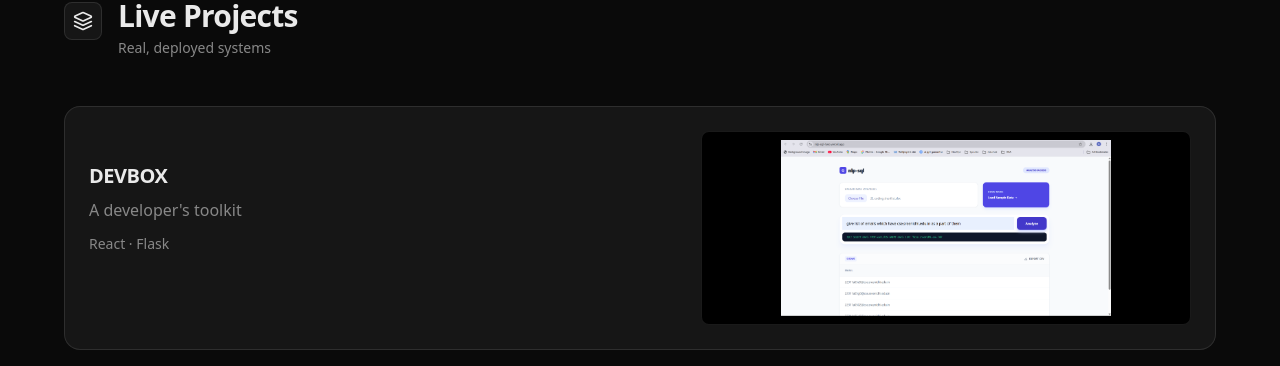
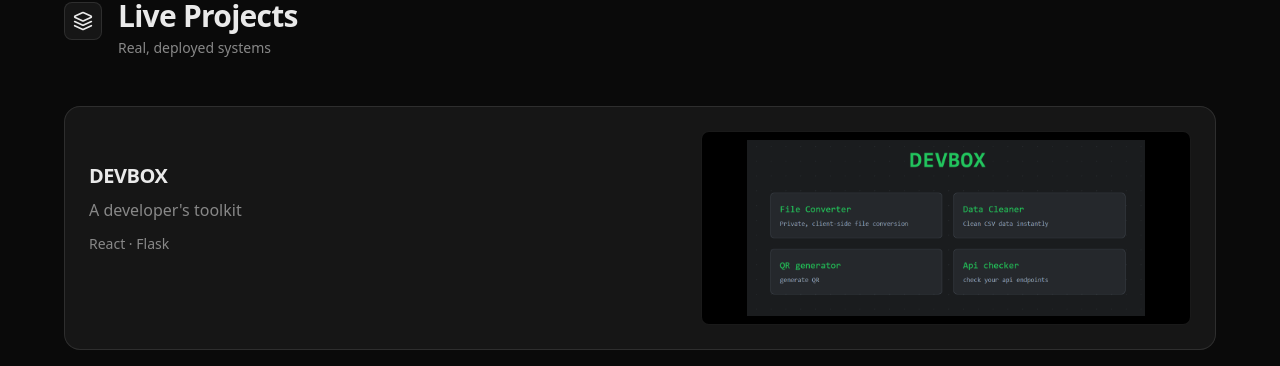
Before and after one commit to Nandhan-rao9/port, a React (Vite) app: page / in a window 1280 px wide. Shown: the part 894-1260 px from the top of the page. Built offline with nearby package versions, Linux system fonts and the light colour scheme.

Commit message:
chore: png

```diff
--- a/src/data/projects.js
+++ b/src/data/projects.js
@@ -3,7 +3,7 @@ export const featuredProjects = [
     name: "DEVBOX",
     desc: "A developer's toolkit",
     tech: "React · Flask",
-    image: "/projects/sql.png",
+    image: "/projects/devbox.png",
     live: "https://devbox1.vercel.app/"
   },
   {
```
Also changed, not shown: public/projects/devbox.png (added), public/projects/sql.png (deleted).
